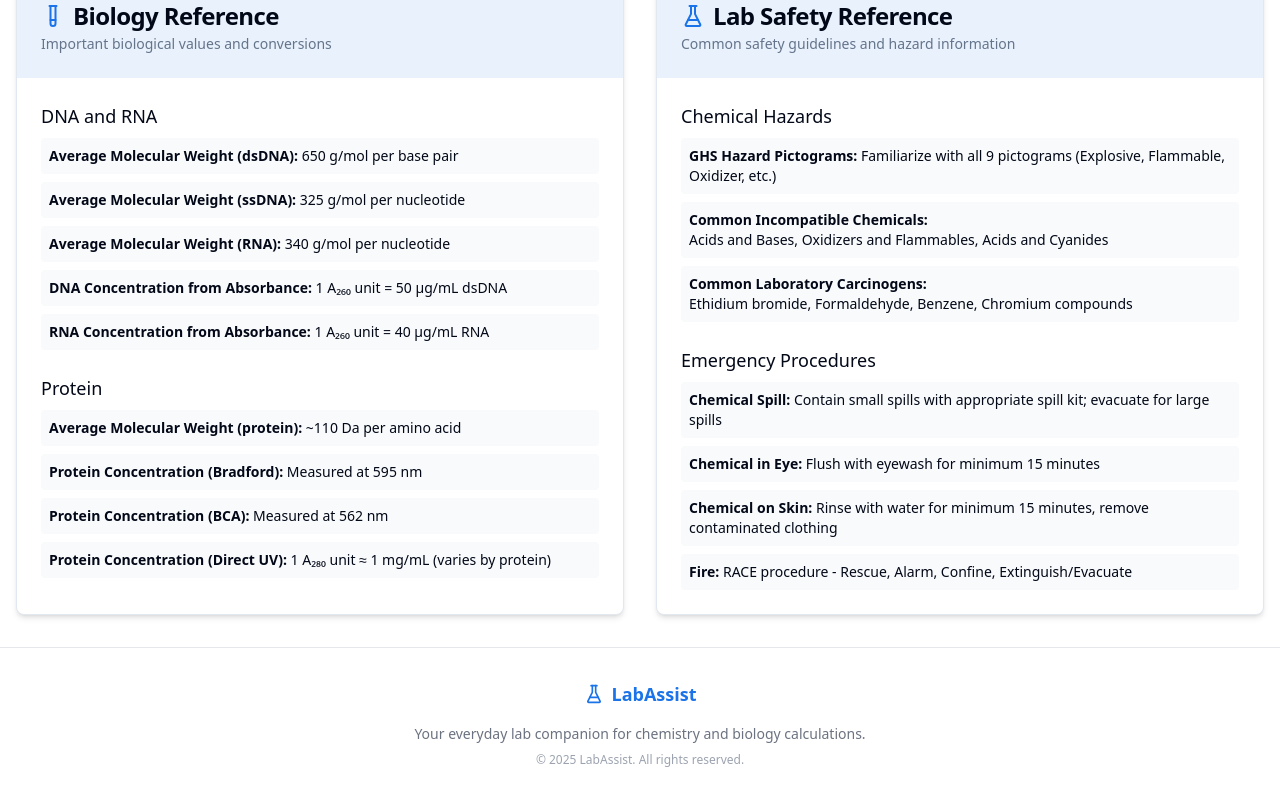
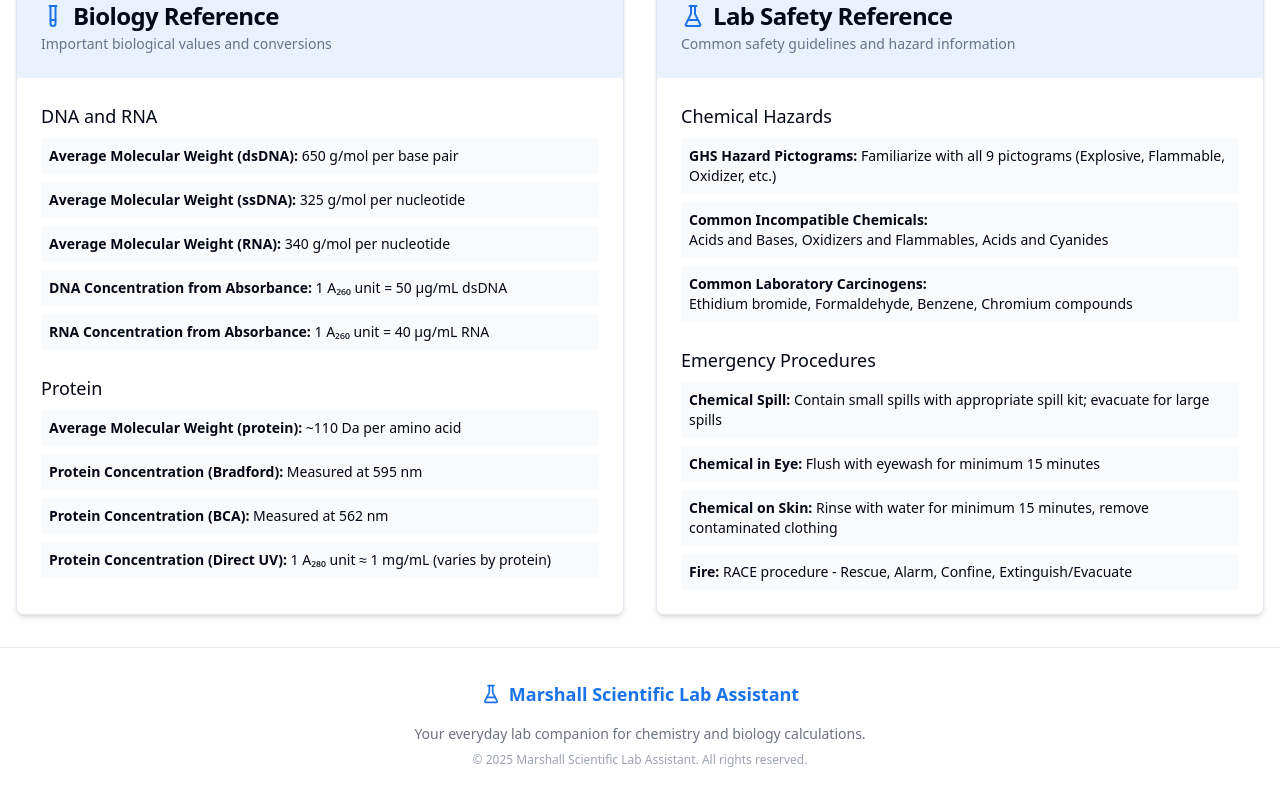
Before and after one commit to maxmarshall1438/lab-life-helper-app, a React (Vite) app: page /references in a window 1280 px wide. Shown: the part 922-1722 px from the top of the page. Built offline with nearby package versions, Linux system fonts and the light colour scheme.

Commit message:
Rename app to Marshall Scientific
Update application name.

```diff
--- a/index.html
+++ b/index.html
@@ -1,19 +1,20 @@
+
 <!DOCTYPE html>
 <html lang="en">
   <head>
     <meta charset="UTF-8" />
     <meta name="viewport" content="width=device-width, initial-scale=1.0" />
-    <title>lab-life-helper-app</title>
-    <meta name="description" content="Lovable Generated Project" />
-    <meta name="author" content="Lovable" />
+    <title>Marshall Scientific Lab Assistant</title>
+    <meta name="description" content="Marshall Scientific Lab Assistant - Your everyday lab companion" />
+    <meta name="author" content="Marshall Scientific" />
 
-    <meta property="og:title" content="lab-life-helper-app" />
-    <meta property="og:description" content="Lovable Generated Project" />
+    <meta property="og:title" content="Marshall Scientific Lab Assistant" />
+    <meta property="og:description" content="Your everyday lab companion for chemistry and biology calculations" />
     <meta property="og:type" content="website" />
     <meta property="og:image" content="https://lovable.dev/opengraph-image-p98pqg.png" />
 
     <meta name="twitter:card" content="summary_large_image" />
-    <meta name="twitter:site" content="@lovable_dev" />
+    <meta name="twitter:site" content="@marshallsci" />
     <meta name="twitter:image" content="https://lovable.dev/opengraph-image-p98pqg.png" />
   </head>
 
--- a/src/components/layout/Footer.tsx
+++ b/src/components/layout/Footer.tsx
@@ -9,13 +9,13 @@ const Footer = () => {
         <div className="flex flex-col items-center justify-center">
           <div className="flex items-center gap-2 text-lab-blue font-semibold text-lg mb-4">
             <FlaskConical className="h-5 w-5" />
-            <span>LabAssist</span>
+            <span>Marshall Scientific Lab Assistant</span>
           </div>
           <p className="text-sm text-gray-500 text-center mb-2">
             Your everyday lab companion for chemistry and biology calculations.
           </p>
           <p className="text-xs text-gray-400">
-            © {new Date().getFullYear()} LabAssist. All rights reserved.
+            © {new Date().getFullYear()} Marshall Scientific Lab Assistant. All rights reserved.
           </p>
         </div>
       </div>
--- a/src/components/layout/Navbar.tsx
+++ b/src/components/layout/Navbar.tsx
@@ -9,7 +9,7 @@ const Navbar = () => {
       <div className="container mx-auto flex justify-between items-center">
         <Link to="/" className="flex items-center gap-2 text-lab-blue font-semibold text-xl">
           <FlaskConical className="h-7 w-7" />
-          <span>LabAssist</span>
+          <span>Marshall Scientific Lab Assistant</span>
         </Link>
         <nav className="hidden md:flex items-center gap-6">
           <Link to="/" className="text-gray-600 hover:text-lab-blue font-medium transition">Home</Link>
--- a/src/pages/Index.tsx
+++ b/src/pages/Index.tsx
@@ -16,7 +16,7 @@ const Index = () => {
       <main className="flex-1 container px-4 py-8 mx-auto">
         <div className="mb-8 text-center">
           <h1 className="text-3xl md:text-4xl font-bold text-gray-900 mb-3">
-            Lab Assistant
+            Marshall Scientific Lab Assistant
           </h1>
           <p className="text-xl text-gray-600 max-w-2xl mx-auto">
             Your everyday companion for chemistry and biology calculations
```
